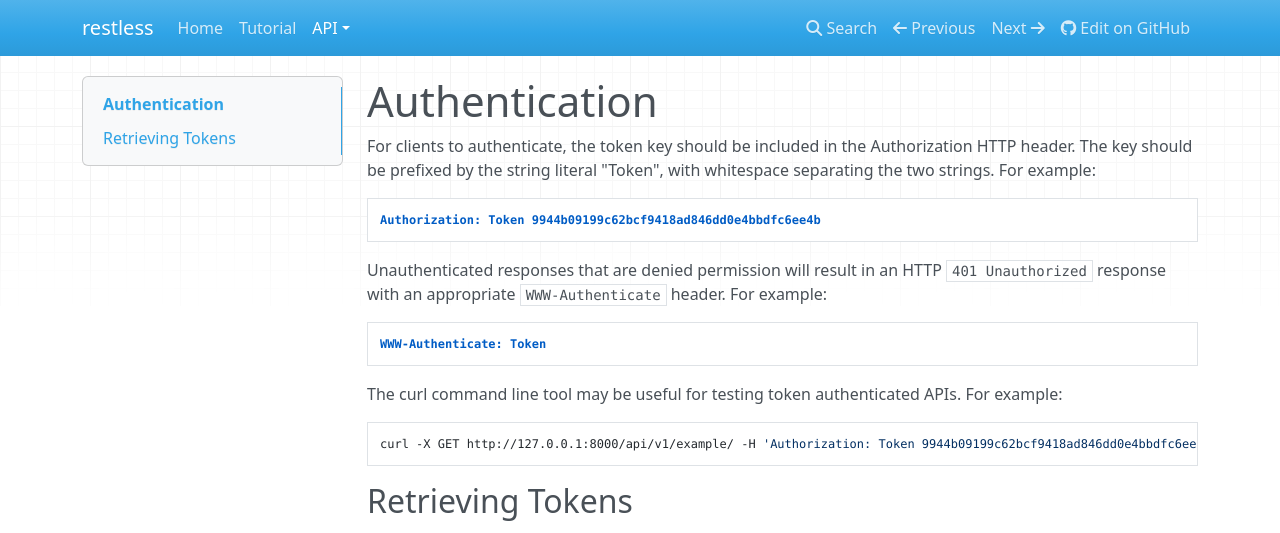
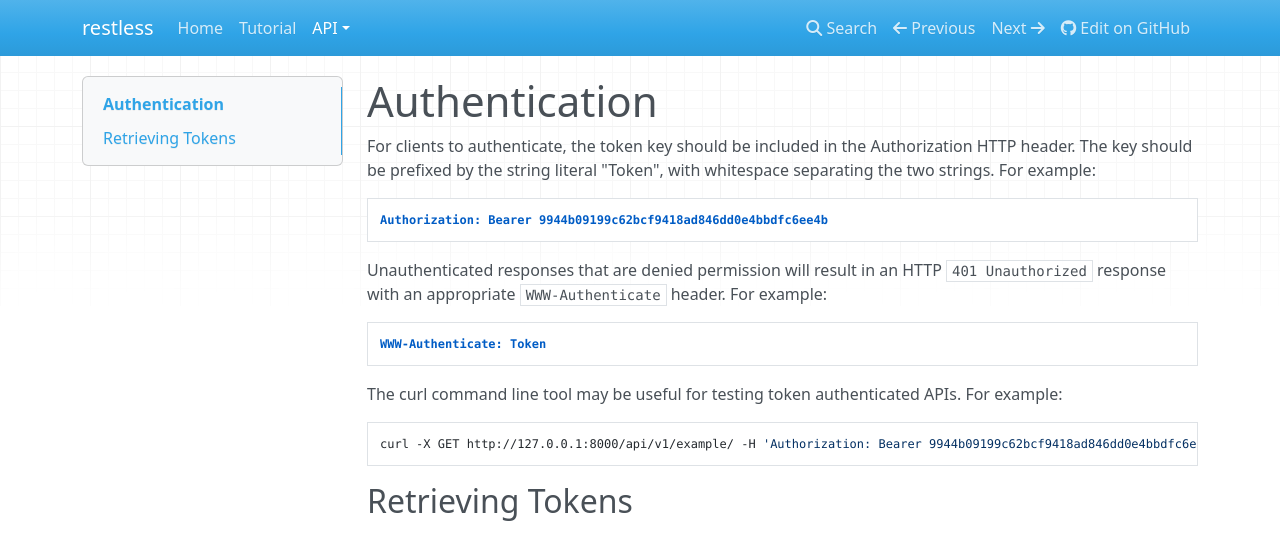
Before and after one commit to octaflop/restless, an MkDocs documentation site: the page built from docs/api/authentication.md, in a window 1280 px wide and 1115 px high. Shown: the top 533 px of the window. Built offline with MkDocs 1.6.1, drawn with Linux system fonts in a browser that asks for light colours; nearby versions of some CDN libraries.

Commit message:
Update docs after presentation

````diff
--- a/docs/api/authentication.md
+++ b/docs/api/authentication.md
@@ -2,7 +2,7 @@
 For clients to authenticate, the token key should be included in the Authorization HTTP header. The key should be prefixed by the string literal "Token", with whitespace separating the two strings. For example:
 
 ```
-Authorization: Token 9944b09199c62bcf9418ad846dd0e4bbdfc6ee4b
+Authorization: Bearer 9944b09199c62bcf9418ad846dd0e4bbdfc6ee4b
 ```
 
 Unauthenticated responses that are denied permission will result in an HTTP `401 Unauthorized` response with an appropriate `WWW-Authenticate` header. For example:
@@ -14,7 +14,7 @@ WWW-Authenticate: Token
 The curl command line tool may be useful for testing token authenticated APIs. For example:
 
 ```bash
-curl -X GET http://127.0.0.1:8000/api/v1/example/ -H 'Authorization: Token 9944b09199c62bcf9418ad846dd0e4bbdfc6ee4b'
+curl -X GET http://127.0.0.1:8000/api/v1/example/ -H 'Authorization: Bearer 9944b09199c62bcf9418ad846dd0e4bbdfc6ee4b'
 ```
 
 ## Retrieving Tokens
````
Also changed, not shown: 1 other file.
